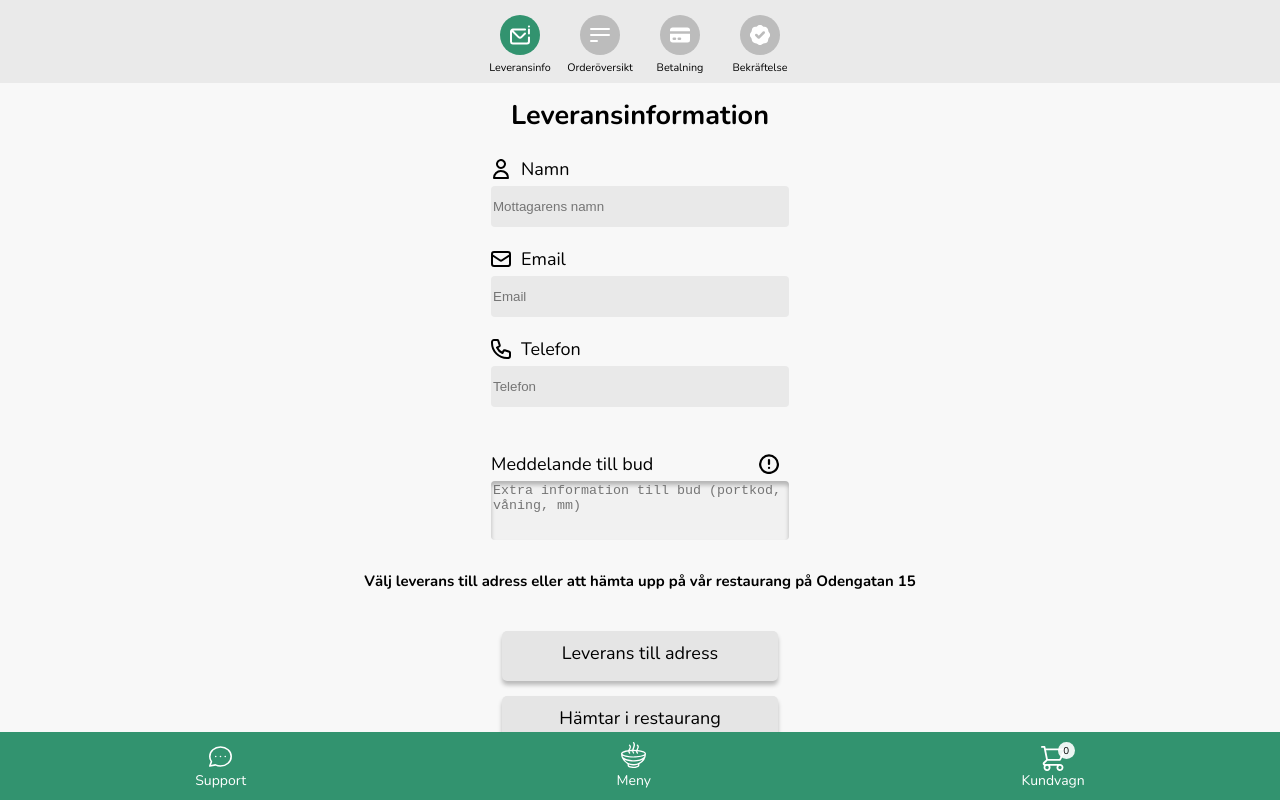
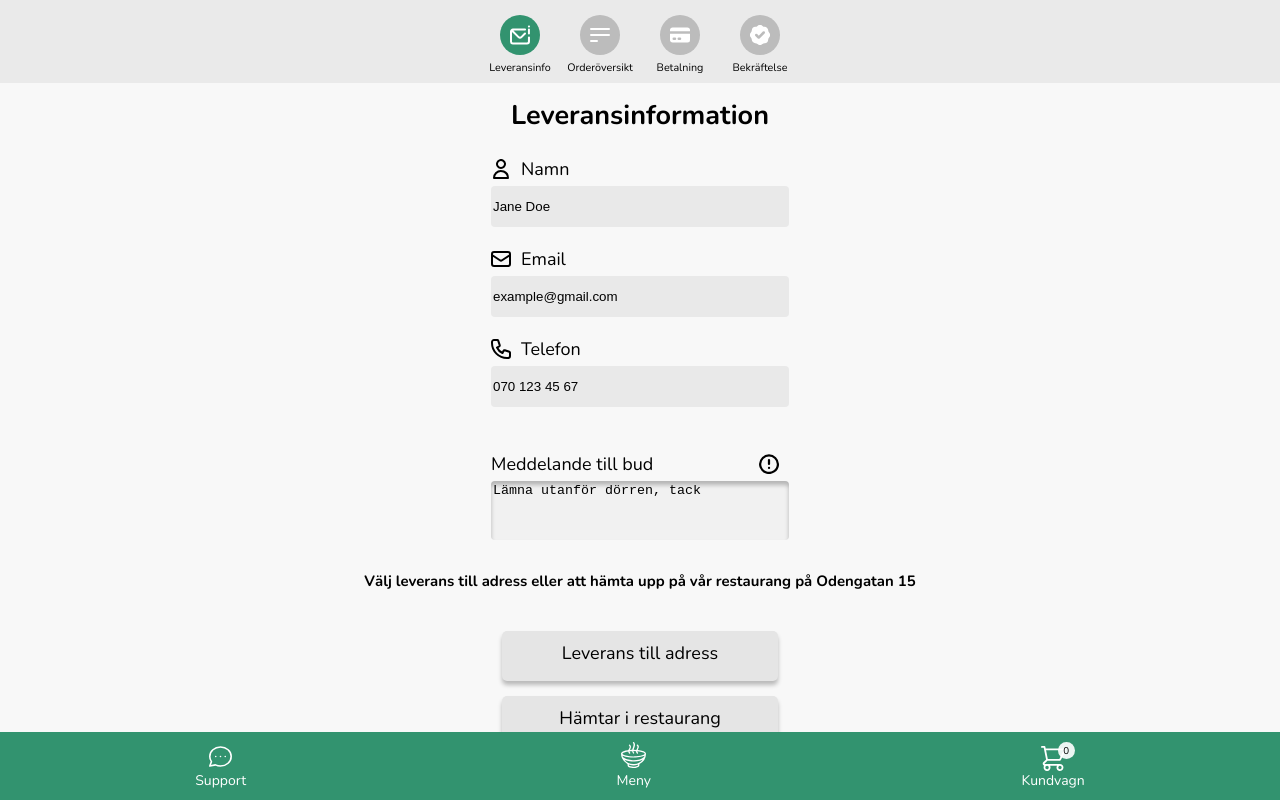
Before and after one commit to martin-linden/SouperHealthy, an Angular app: page /delivery-info in a window 1280 px wide. Shown: the top 800 px of the page. Built offline with nearby package versions, Linux system fonts and the light colour scheme.

Commit message:
removed localform data pre forms to remove errors

```diff
--- a/src/app/pages/delivery-info/delivery-info.component.html
+++ b/src/app/pages/delivery-info/delivery-info.component.html
@@ -7,7 +7,7 @@
                 <img src="../../../assets/images/svg/guest.svg">
                 <p>Namn</p>
             </div>
-            <input type="text" name="name" placeholder="Mottagarens namn"  ngModel={{localFormData.name}}>
+            <input type="text" name="name" placeholder="Mottagarens namn"  ngModel="Jane Doe">
         </div>
 
         <div class="input-container">
@@ -15,7 +15,7 @@
                 <img src="../../../assets/images/svg/mail.svg">
                 <p>Email</p>
             </div>
-            <input type="email" name="email" placeholder="Email" ngModel={{localFormData.email}}>
+            <input type="email" name="email" placeholder="Email" ngModel="example@gmail.com">
         </div>
 
         <div class="input-container">
@@ -23,7 +23,7 @@
                 <img src="../../../assets/images/svg/telephone.svg">
                 <p>Telefon</p>
             </div>
-            <input type="phone" name="phone" placeholder="Telefon" ngModel={{localFormData.phone}}>
+            <input type="phone" name="phone" placeholder="Telefon" ngModel="070 123 45 67">
         </div>
         </div>
 
@@ -34,56 +34,56 @@
                 <p>Meddelande till bud</p>
                 <img src="../../../assets/images/svg/alert.svg">
             </div>
-            <textarea class="text"  name="textarea" placeholder="Extra information till bud (portkod, våning, mm)" ngModel={{localFormData.textarea}}></textarea>
+            <textarea class="text"  name="textarea" placeholder="Extra information till bud (portkod, våning, mm)" ngModel="Lämna utanför dörren, tack"></textarea>
         </div>
     </div>
     <h5>Välj leverans till adress eller att hämta upp på vår restaurang på Odengatan 15</h5>
     <div class="delivery-option">
 
-        <input type="radio" id="adress" name="deliveryOption" value="Leverans till adress" ngModel={{localFormData.deliveryOption}}>
+        <input type="radio" id="adress" name="deliveryOption" value="Leverans till adress" ngModel>
         <label for="adress">Leverans till adress</label><br>
 
-       <input  type="radio" id="get" name="deliveryOption" value="Hämtar i restaurang" ngModel={{localFormData.deliveryOption}}>
+       <input  type="radio" id="get" name="deliveryOption" value="Hämtar i restaurang" ngModel>
         <label for="get">Hämtar i restaurang</label><br>
     </div>
 
     <div class="delivery-option">
 
-        <input type="radio" id="asap" name="deliveryTime" value="Snarast" ngModel={{localFormData.deliveryTime}}>
+        <input type="radio" id="asap" name="deliveryTime" value="Snarast" ngModel>
         <label for="asap">Snarast</label><br>
 
-        <input type="radio" id="other" name="deliveryTime" value="Annat datum/tid" ngModel={{localFormData.deliveryTime}}>
+        <input type="radio" id="other" name="deliveryTime" value="Annat datum/tid" ngModel>
         <label for="other">Annat datum/tid</label><br>
 
     </div>
 
     <h5>Välj leveransdag</h5>
-    <input type="date" id="birthday" name="date" ngModel={{localFormData.date}}>
+    <input type="date" id="birthday" name="date" ngModel>
 
     <h5>Välj någon av våra öppna tider</h5>
     <div class="time-container">
         <div class="column">
             <div class="delivery-times">
-                <input type="radio" id="15:00 - 16:00" name="time" value="15:00 - 16:00" ngModel={{localFormData.time}}>
+                <input type="radio" id="15:00 - 16:00" name="time" value="15:00 - 16:00" ngModel>
                 <label for="15:00 - 16:00">15:00 - 16:00</label><br>
 
-                <input type="radio" id="17:00 - 18:00" name="time" value="17:00 - 18:00" ngModel={{localFormData.time}}>
+                <input type="radio" id="17:00 - 18:00" name="time" value="17:00 - 18:00" ngModel>
                 <label for="17:00 - 18:00">17:00 - 18:00</label><br>
 
-                <input type="radio" id="19:00 - 20:00" name="time" value="19:00 - 20:00" ngModel={{localFormData.time}}>
+                <input type="radio" id="19:00 - 20:00" name="time" value="19:00 - 20:00" ngModel>
                 <label for="19:00 - 20:00">19:00 - 20:00</label><br>
             </div>
             </div>
 
             <div class="column">
               <div class="delivery-times">
-                <input type="radio" id="16:00 - 17:00" name="time" value="16:00 - 17:00" ngModel={{localFormData.time}}>
+                <input type="radio" id="16:00 - 17:00" name="time" value="16:00 - 17:00" ngModel>
                 <label for="16:00 - 17:00">16:00 - 17:00</label><br>
 
-                <input type="radio" id="18:00 - 19:00" name="time" value="18:00 - 19:00" ngModel={{localFormData.time}}>
+                <input type="radio" id="18:00 - 19:00" name="time" value="18:00 - 19:00" ngModel>
                 <label for="18:00 - 19:00">18:00 - 19:00</label><br>
 
-                <input type="radio" id="20:00 - 21:00" name="time" value="20:00 - 21:00" ngModel={{localFormData.time}}>
+                <input type="radio" id="20:00 - 21:00" name="time" value="20:00 - 21:00" ngModel>
                 <label for="20:00 - 21:00">20:00 - 21:00</label><br>
             </div>
             </div>
--- a/src/app/pages/delivery-info/delivery-info.component.ts
+++ b/src/app/pages/delivery-info/delivery-info.component.ts
@@ -32,30 +32,12 @@ changeSelect(value) {
 
 
   constructor(public router: Router,) {
-  let localFormData = JSON.parse(localStorage.getItem('data'))
-    console.log(this.localData)
-
-    if(!localFormData){
-      this.localFormData = ''
-    }else{
-      this.localFormData = localFormData
-      console.log(this.localFormData)
-    }
-
-
 
   }
 
 
 
-  /*   if(!localFormData){
-      this.localFormData = false
-      console.log(this.localFormData)
-    }
 
-
-   }
- */
 
 
 
```
